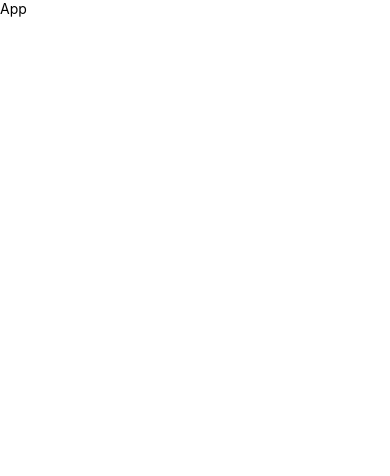
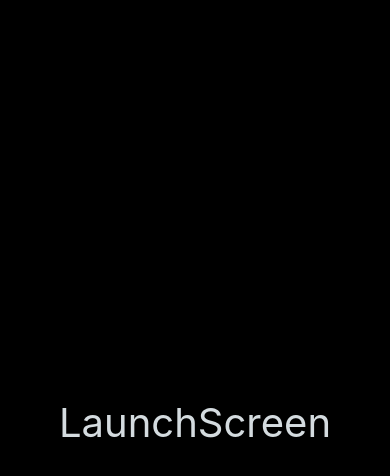
Before and after one commit to Oscare101/LogInCardTestApp, a React Native app: screen /LaunchScreen in a window 390 px wide. Shown: the top 476 px of the page. Built offline with nearby package versions, Linux system fonts and the light colour scheme.

Commit message:
navigation init + launch screen

```diff
--- a/App.tsx
+++ b/App.tsx
@@ -1,12 +1,6 @@
-import {StyleSheet, Text, View} from 'react-native';
-import React from 'react';
+import 'react-native-gesture-handler';
+import AppComponent from './src/components/AppComponent';
 
 export default function App() {
-  return (
-    <View>
-      <Text>App</Text>
-    </View>
-  );
+  return <AppComponent />;
 }
-
-const styles = StyleSheet.create({});
--- /dev/null
+++ b/src/components/AppComponent.tsx
@@ -0,0 +1,10 @@
+import {NavigationContainer} from '@react-navigation/native';
+import MainNavigation from '../navigation/MainNavigation';
+
+export default function AppComponent() {
+  return (
+    <NavigationContainer>
+      <MainNavigation />
+    </NavigationContainer>
+  );
+}
--- /dev/null
+++ b/src/navigation/MainNavigation.tsx
@@ -0,0 +1,24 @@
+import React from 'react';
+import {
+  createStackNavigator,
+  CardStyleInterpolators,
+} from '@react-navigation/stack';
+import LaunchScreen from '../screens/LaunchScreen';
+
+const Stack = createStackNavigator();
+
+export default function MainNavigation() {
+  const navigationLogIn = (
+    <Stack.Navigator initialRouteName="LaunchScreen">
+      <Stack.Screen
+        options={{
+          headerShown: false,
+        }}
+        name="LaunchScreen"
+        component={LaunchScreen}
+      />
+    </Stack.Navigator>
+  );
+
+  return navigationLogIn;
+}
--- /dev/null
+++ b/src/screens/LaunchScreen.tsx
@@ -0,0 +1,26 @@
+import {Dimensions, SafeAreaView, StyleSheet, Text} from 'react-native';
+import React from 'react';
+import colors from '../constants/colors';
+
+const width = Dimensions.get('screen').width;
+
+export default function LaunchScreen() {
+  return (
+    <SafeAreaView style={styles.centerView}>
+      <Text style={styles.title}>LaunchScreen</Text>
+    </SafeAreaView>
+  );
+}
+
+const styles = StyleSheet.create({
+  centerView: {
+    flex: 1,
+    alignItems: 'center',
+    justifyContent: 'center',
+    backgroundColor: colors['dark'].bg,
+  },
+  title: {
+    fontSize: width * 0.05,
+    color: colors['dark'].main,
+  },
+});
```
Also changed, not shown: package.json (+6 -1 lines), 1 other file (tests, documents, lock files or other folders).
